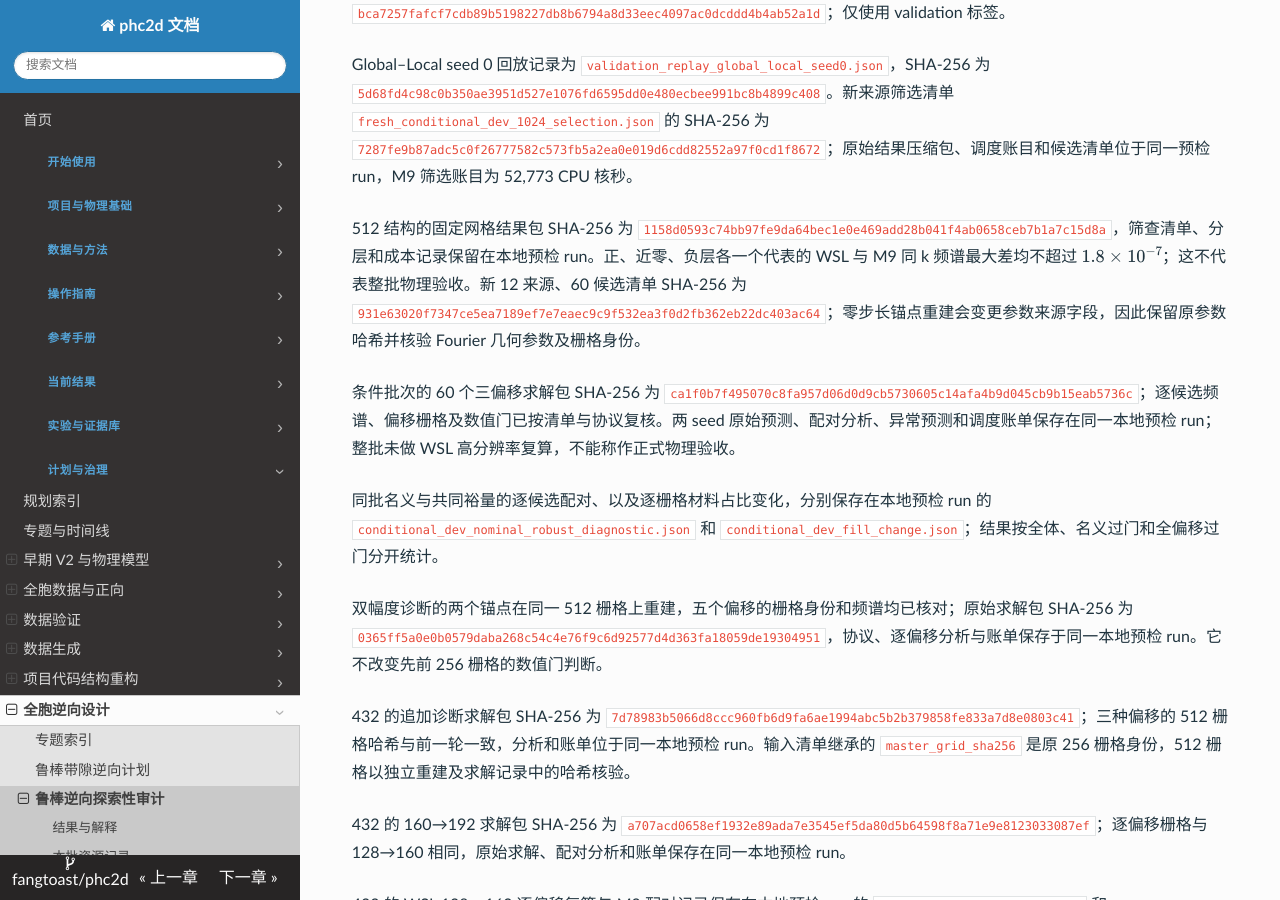
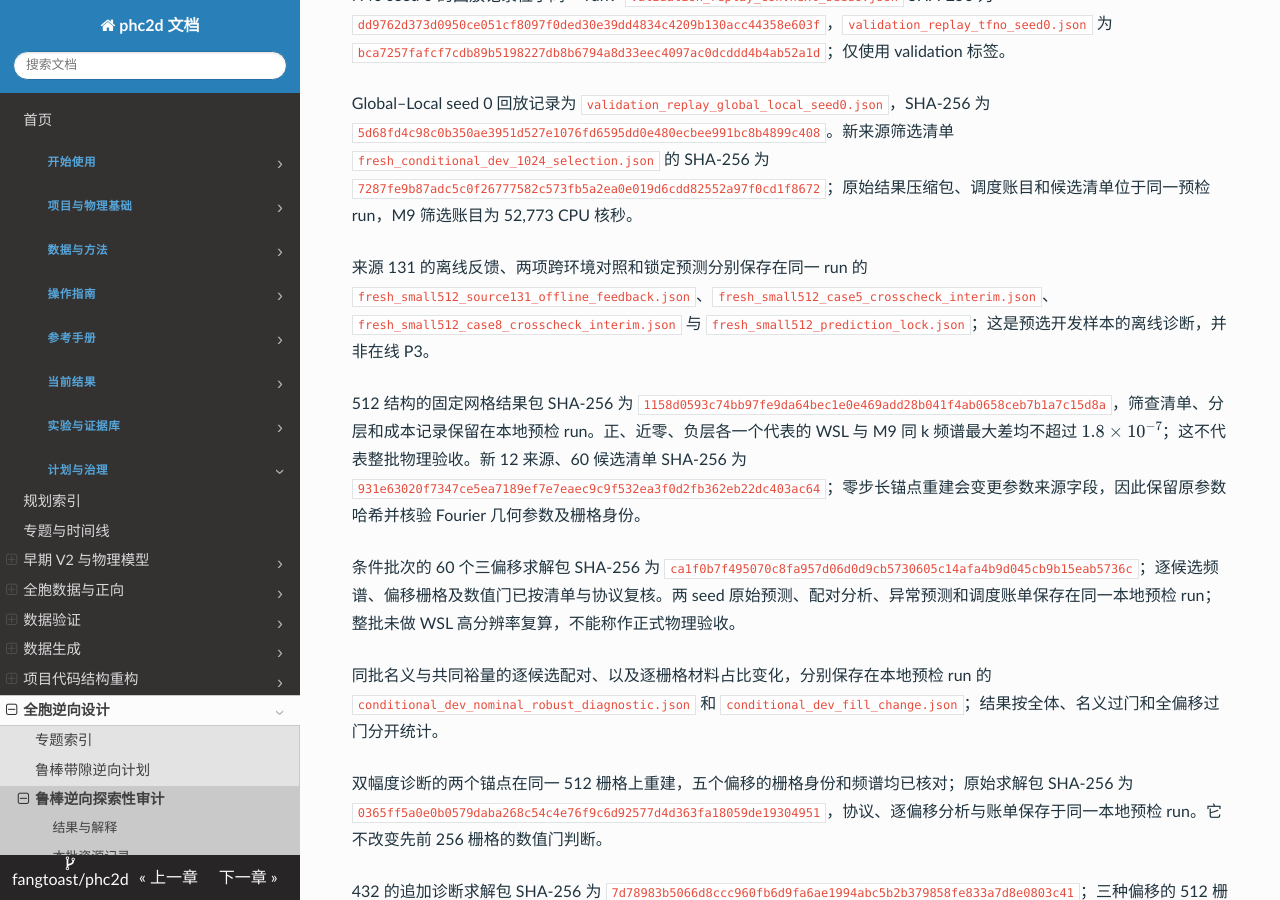
Before and after one commit to fangtoast/phc2d, an MkDocs documentation site: the page built from docs/results/inverse/鲁棒带隙逆向可用性审计.md, in a window 1280 px wide and 900 px high, scrolled down 6125 px. Built offline with MkDocs 1.6.1, drawn with Linux system fonts in a browser that asks for light colours; some of the changed text lies outside the part shown.

Commit message:
Record preselected inverse anchor false negative

```diff
--- a/docs/results/inverse/鲁棒带隙逆向可用性审计.md
+++ b/docs/results/inverse/鲁棒带隙逆向可用性审计.md
@@ -88,6 +88,7 @@ source_artifacts:
 | N40 seed 0 回放合同预检 | 同一 1,000 例 validation 上，`convnext_band_v1` 的 B2–B10 MRE 为 0.664309%，`official_tucker_tfno_band_v1` 为 0.672168%；与各自 checkpoint 记录的差均小于 0.001 个百分点 | 两个模型的输入及反归一化合同预检；不表示逆向设计、物理验证或跨训练合同公平比较通过 |
 | Global–Local seed 0 回放合同预检 | `global_local_channel_gate_v1` 在同一 1,000 例 validation 的 B2–B10 MRE 为 0.566822%，与 checkpoint 记录一致 | N40 的 validation 推理合同；不代表局部候选排序或物理目标通过 |
 | 新独立来源的名义筛选 | 1,024 例固定 81 k 点粗筛中，按预定目标裕量阈值分层，正、近零、负层分别有 11、15、998 例，各层抽取 4 例并构造 60 个局部候选 | 粗网格名义标签仅用于开发批抽样，不是扰动鲁棒结果、连续 BZ 认证或正式测试 |
+| 新批首个预选来源的漏检诊断 | 来源 131 锚点在 512 栅格、三偏移、96→128 下共同裕量为 0.01133，三个冻结 Global–Local seed 对该锚点的代理预测均为负 | 该锚点及阈值减小候选的 M9–WSL 频谱最大差约 $5.96\times10^{-8}$；单来源的有限精度诊断，全批漏检率和 P2 门尚未确定 |
 | 几何表示差异 | 解析结构与零偏移 256×256 栅格的加密上下带边最大差分别约 0.00318、0.00313；带隙类别无翻转 | 二者的独立自适应搜索和材料表示不同，不能将解析结构直接视为扰动栅格的精确替代 |
 | 输入梯度与候选方向 | seed 1 的 12 组中，梯度选中候选相对组内均匀随机候选的真实裕量均差约 0.00009；含数值未通过组的描述性 bootstrap 区间跨零 | 未获得方向收益证据；7 个全部过门组也是事后筛选，不能当作独立正式测试 |
 
@@ -166,6 +167,8 @@ N40 seed 0 的回放记录位于同一 run：`validation_replay_convnext_seed0.j
 
 Global–Local seed 0 回放记录为 `validation_replay_global_local_seed0.json`，SHA-256 为 `5d68fd4c98c0b350ae3951d527e1076fd6595dd0e480ecbee991bc8b4899c408`。新来源筛选清单 `fresh_conditional_dev_1024_selection.json` 的 SHA-256 为 `7287fe9b87adc5c0f26777582c573fb5a2ea0e019d6cdd82552a97f0cd1f8672`；原始结果压缩包、调度账目和候选清单位于同一预检 run，M9 筛选账目为 52,773 CPU 核秒。
 
+来源 131 的离线反馈、两项跨环境对照和锁定预测分别保存在同一 run 的 `fresh_small512_source131_offline_feedback.json`、`fresh_small512_case5_crosscheck_interim.json`、`fresh_small512_case8_crosscheck_interim.json` 与 `fresh_small512_prediction_lock.json`；这是预选开发样本的离线诊断，并非在线 P3。
+
 512 结构的固定网格结果包 SHA-256 为 `1158d0593c74bb97fe9da64bec1e0e469add28b041f4ab0658ceb7b1a7c15d8a`，筛查清单、分层和成本记录保留在本地预检 run。正、近零、负层各一个代表的 WSL 与 M9 同 k 频谱最大差均不超过 $1.8\times10^{-7}$；这不代表整批物理验收。新 12 来源、60 候选清单 SHA-256 为 `931e63020f7347ce5ea7189ef7e7eaec9c9f532ea3f0d2fb362eb22dc403ac64`；零步长锚点重建会变更参数来源字段，因此保留原参数哈希并核验 Fourier 几何参数及栅格身份。
 
 条件批次的 60 个三偏移求解包 SHA-256 为 `ca1f0b7f495070c8fa957d06d0d9cb5730605c14afa4b9d045cb9b15eab5736c`；逐候选频谱、偏移栅格及数值门已按清单与协议复核。两 seed 原始预测、配对分析、异常预测和调度账单保存在同一本地预检 run；整批未做 WSL 高分辨率复算，不能称作正式物理验收。
```
